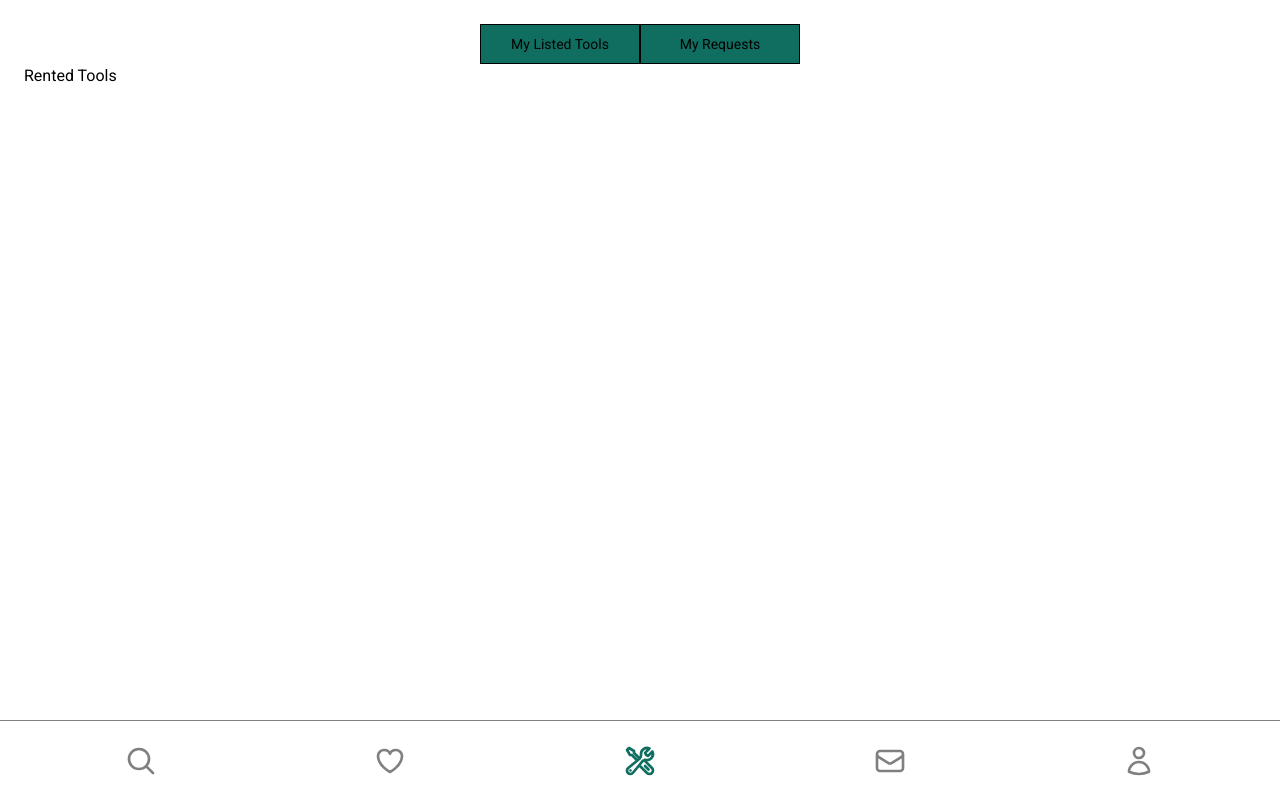
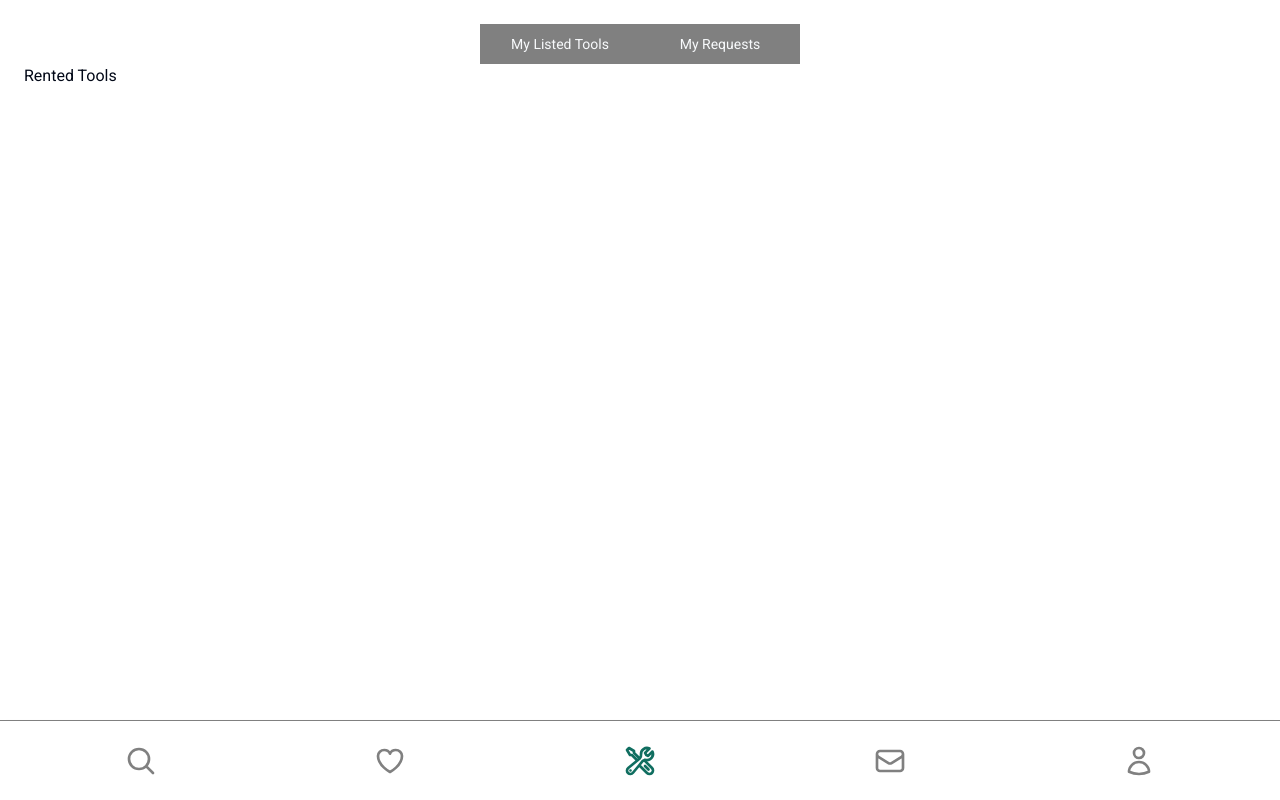
Before and after one commit to sevtechcodes/FriendsWithTools, a Next.js app: page /rented in a window 1280 px wide. Built offline with nearby package versions, Linux system fonts and the light colour scheme.

Commit message:
work in progress

```diff
--- a/app/components/RentRented.tsx
+++ b/app/components/RentRented.tsx
@@ -5,26 +5,24 @@ const RentRented = () => {
   const [selectedButton, setSelectedButton] = useState<number | null>(null);
 
   const handleClick = (index: number) => {
-    setSelectedButton(index);
+    setSelectedButton(index); // This sets the selected button's index
   };
 
   return (
     <div className='flex justify-around items-center'>
       <div>
         <Button
-          className={`w-40 rounded-none ${
-            selectedButton === 0 ? 'text-white bg-lightGreen' : 'bg-darkGreen'
-          }`}
-          variant='outline'
+          className={`w-40 rounded-none px-4 py-2 ${
+            selectedButton === 0 ? 'text-white bg-lightGreen' : 'bg-grey'
+          } focus:outline-none `}
           onClick={() => handleClick(0)}
         >
           My Listed Tools
         </Button>
         <Button
-          className={`w-40 rounded-none ${
-            selectedButton === 1 ? 'bg-lightGreen' : 'bg-darkGreen'
-          }`}
-          variant='outline'
+          className={`w-40 rounded-none px-4 py-2 ${
+            selectedButton === 1 ? 'text-white bg-darkGreen' : 'bg-grey'
+          } focus:outline-none`}
           onClick={() => handleClick(1)}
         >
           My Requests
--- a/app/globals.css
+++ b/app/globals.css
@@ -8,11 +8,17 @@
     --black: rgba(0, 0, 0);
     --gray: rgba(128, 128, 128);
     --light-green: rgba(24, 156, 140);
-    --dark-green: rgba(16, 110, 96);
     --chat-blue: rgba(16, 77, 110);
     --chat-green: rgba(16, 110, 49);
+
+    /* --white: 255, 255, 255;
+    --black: 0, 0, 0;
+    --gray: 128, 128, 128;
+    --light-green: 24, 156, 140;
+    --chat-blue: 16, 77, 110;
+    --chat-green: 16, 110, 49; */
   }
-  /* :root {
+  :root {
     --background: 0 0% 100%;
     --foreground: 222.2 84% 4.9%;
 
@@ -42,7 +48,7 @@
     --ring: 222.2 84% 4.9%;
 
     --radius: 0.5rem;
-    } */
+  }
 
   .dark {
     --background: 222.2 84% 4.9%;
```
Lines whose indentation alone changed are shown as unchanged.
